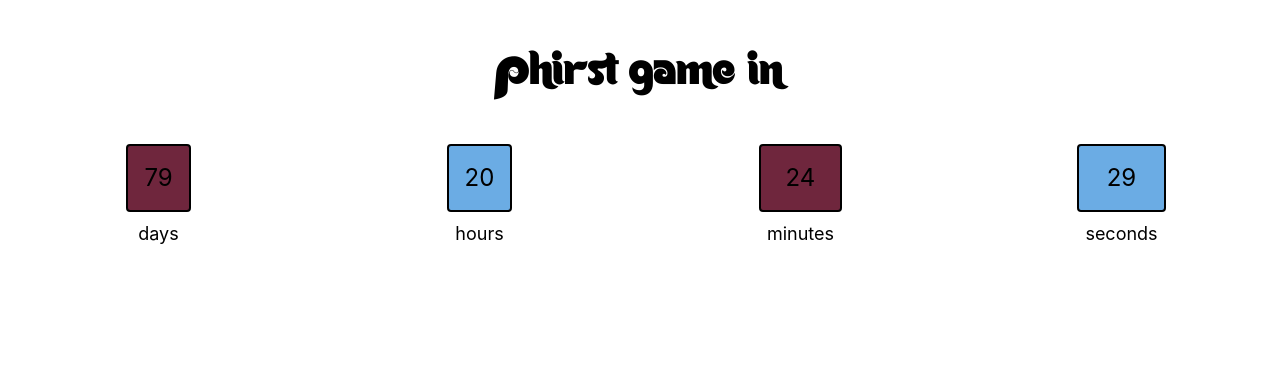
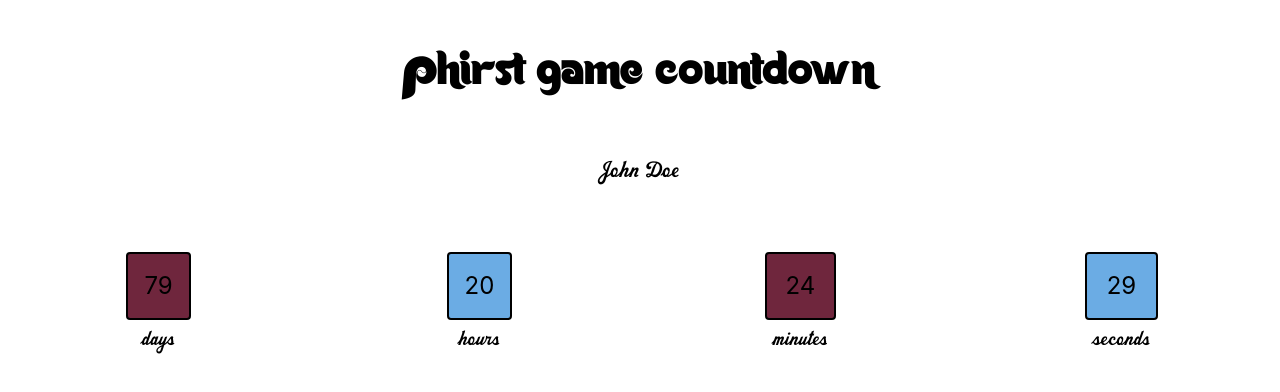
Before and after one commit to Kathryn-Hackman/phillies-countdown, a Next.js app: page / in a window 1280 px wide. Shown: the top 392 px of the page. Built offline with nearby package versions, Linux system fonts and the light colour scheme.

Commit message:
add baseball font, add player list

```diff
--- a/pages/index.tsx
+++ b/pages/index.tsx
@@ -3,6 +3,55 @@ import Image from 'next/image'
 import { useEffect, useState } from 'react'
 
 export default function Home() {
+
+  const players = {
+    0: "GAMEDAY!",
+    1: "Richie Ashburn",
+    2: "Granny Hammer",
+    3: "Bryce Harper",
+    4: "Lenny Dykstra",
+    5: "Pat the Bat",
+    6: "Ryan Howard",
+    7: "Pedro Feliz",
+    8: "The Flyin' Hawaiian",
+    10: "Larry Bowa",
+    11: "J-Roll",
+    12: "Kyle Schwarber",
+    13: "Billy Wagner",
+    14: "Jim Bunning",
+    15: "Dick Allen",
+    16: "J.C. Romero",
+    17: "Scott Rolen",
+    18: "John Vukovic",
+    19: "Greg Luzinski",
+    20: "Mike Schmidt",
+    21: "Andy Seminick",
+    22: "Pete Incaviglia",
+    23: "Greg Gross",
+    24: "Mike Lieberthal",
+    25: "Jim Thome",
+    26: "Chase Utley",
+    27: "Aaron Nola",
+    28: "Jayson Werth",
+    29: "John Kruk",
+    30: "Dave Cash",
+    32: "Steve Carlton",
+    33: "Cliff Lee",
+    34: "Doc Halladay",
+    35: "Cole Hamels",
+    38: "Curt Schilling",
+    42: "Jackie Robinson",
+    45: "Zack Wheeler",
+    46: "Jose Alvarado",
+    50: "Jamie Moyer",
+    51: "Choooooch",
+    54: "Lights Out Lidge",
+    55: "Ranger Suarez",
+    58: "Seranthony Dominguez",
+    64: "Andrew Bellatti",
+    75: "Connor Brogdon",
+    79: "John Doe"
+  }
 
   const [timeLeft, setTimeLeft] = useState({})
 
@@ -31,42 +80,44 @@ export default function Home() {
     return () => clearInterval(interval)
   }, [])
 
-
   return (
     <div>
       <Head>
-        <title>Countdown Timer</title>
+        <title>Phillies Countdown</title>
         <meta name="description" content="Generated by create next app" />
         <link rel="icon" href="/favicon.ico" />
       </Head>
-      <h1 className="p-12 text-center font-['Phillies'] text-5xl">Phirst game in</h1>
+      <h1 className="pt-12 text-center font-['Phillies'] text-5xl">Phirst game countdown</h1>
+      <div className="p-16 font-['Baseball'] text-center text-xl">
+        <h2>{players[Object.values(timeLeft)[0] as keyof typeof players]}</h2>
+      </div>
       <main className="grid grid-cols-4 gap-1 place-items-center">
         <div>
           <div className="text-2xl box-border bg-retro-red p-4 rounded border-2">
             <h1>{JSON.stringify(Object.values(timeLeft)[0])}</h1>
           </div>
-          <h4 className="p-2 text-lg text-center">days</h4>
+          <h4 className="p-2 text-lg text-center font-['Baseball']">days</h4>
         </div>
 
         <div>
           <div className="text-2xl text-center bg-powder-blue box-border #6F263D p-4 rounded border-2">
             <h1>{JSON.stringify(Object.values(timeLeft)[1])}</h1>
           </div>
-          <h4 className="p-2 text-lg text-center">hours</h4>
+          <h4 className="p-2 text-lg text-center font-['Baseball']">hours</h4>
         </div>
 
         <div>
           <div className="text-2xl text-center bg-retro-red box-border #6F263D p-4 rounded border-2">
             <h1>{JSON.stringify(Object.values(timeLeft)[2])}</h1>
           </div>
-          <h4 className="p-2 text-lg text-center">minutes</h4>
+          <h4 className="p-2 text-lg text-center font-['Baseball']">minutes</h4>
         </div>
 
         <div>
           <div className="text-2xl text-center bg-powder-blue box-border #6F263D p-4 rounded border-2">
             <h1>{JSON.stringify(Object.values(timeLeft)[3])}</h1>
           </div>
-          <h4 className="p-2 text-lg text-center">seconds</h4>
+          <h4 className="p-2 text-lg text-center font-['Baseball']">seconds</h4>
         </div>
       </main>
     </div>
--- a/styles/globals.css
+++ b/styles/globals.css
@@ -25,6 +25,11 @@ a {
   src: local("MLBPhiladelphiaPhillies1980"), url("../src/fonts/MLBPhiladelphiaPhillies1980.ttf") format("truetype");
 }
 
+@font-face {
+  font-family: "Baseball";
+  src: local("Baseball"), url("../src/fonts/barney-script-font/BarneyScriptPersonalUseRegular-axnyx.otf") format("truetype");
+}
+
 @media (prefers-color-scheme: dark) {
   html {
     color-scheme: dark;
```
Also changed, not shown: src/fonts/barney-script-font/BarneyScriptPersonalUseRegular-axnyx.otf (added), src/fonts/barney-script-font/info.txt (added), src/fonts/barney-script-font/misc/READ_BEFORE_ANY_USE.txt (added).
